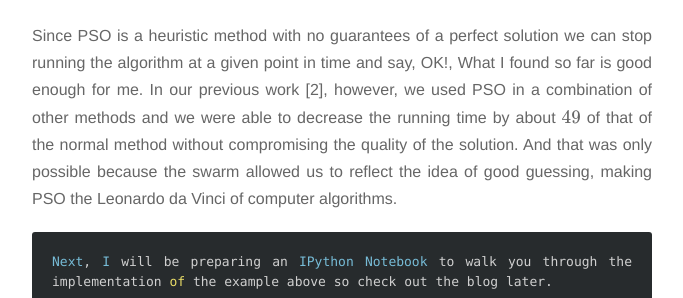
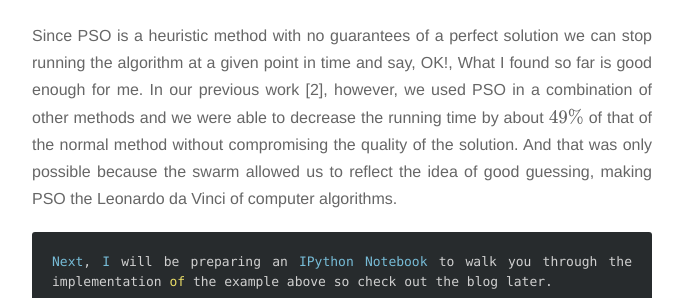
Before and after one commit to halolimat/halolimat_old_blog.github.io, a Jekyll site: the page built from _posts/2016-08-29-heuristics.md, in a window 1280 px wide and 900 px high, scrolled down 3158 px. Shown: the part 154-452 px from the top of the window, without its empty margins (298-981 px from the left). Built offline with Jekyll 4.4.1, drawn with Linux system fonts in a browser that asks for light colours; nearby versions of some CDN libraries; formulas are drawn with MathJax 3; comment, search, counter and statistics services are not loaded.

```diff
--- a/_posts/2016-08-29-heuristics.md
+++ b/_posts/2016-08-29-heuristics.md
@@ -32,7 +32,7 @@ Accordingly, to find the solution for the example before on the fastest desktop
 
 Now, I will explain how PSO work on the toy problem for simplicity. PSO would start by creating, for example, $$ 100 $$ particles and each particle would get a random value between the given range. For example, Particle-1 numbers would be $$ x=5, y=-90 $$ which would give an answer of $$ 102 $$. Particle-2 with the numbers $$ x=-90, y=10 $$ which would give the answer $$ -93 $$, and so on. Obviously, the answer of Particle-2 is much better so the idea here is for all the other particles to learn from Particle-2 by assigning random numbers that are close to the ones Particle-2 used before. It means that the particles would learn that it is wiser to use negative values for $$ x $$ and positives ones for $$ y $$.
 
-Since PSO is a heuristic method with no guarantees of a perfect solution we can stop running the algorithm at a given point in time and say, OK!, What I found so far is good enough for me. In our previous work [2], however, we used PSO in a combination of other methods and we were able to decrease the running time by about $$ 49% $$ of that of the normal method without compromising the quality of the solution. And that was only possible because the swarm allowed us to reflect the idea of good guessing, making PSO the Leonardo da Vinci of computer algorithms.
+Since PSO is a heuristic method with no guarantees of a perfect solution we can stop running the algorithm at a given point in time and say, OK!, What I found so far is good enough for me. In our previous work [2], however, we used PSO in a combination of other methods and we were able to decrease the running time by about $$ 49\% $$ of that of the normal method without compromising the quality of the solution. And that was only possible because the swarm allowed us to reflect the idea of good guessing, making PSO the Leonardo da Vinci of computer algorithms.
 
 ~~~~
 Next, I will be preparing an IPython Notebook to walk you through the implementation of the example above so check out the blog later.
```
